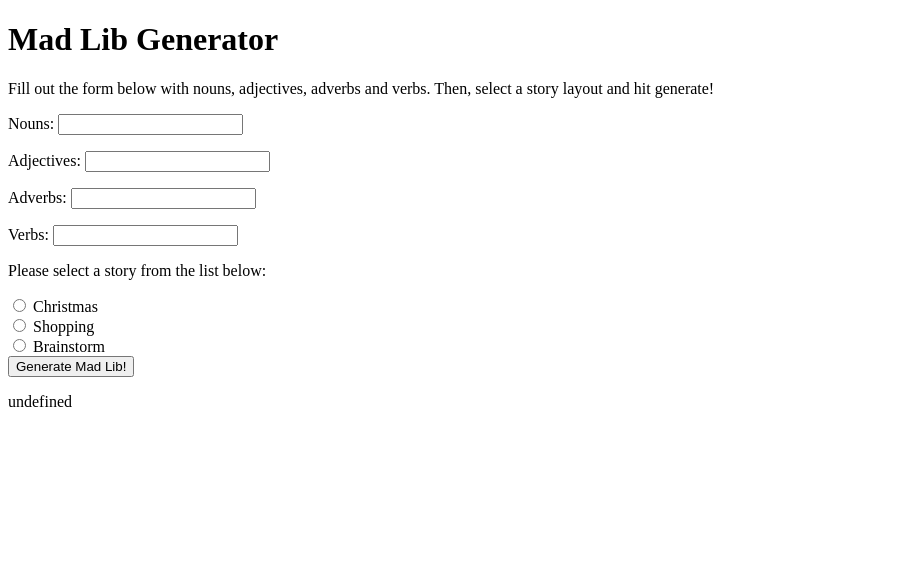
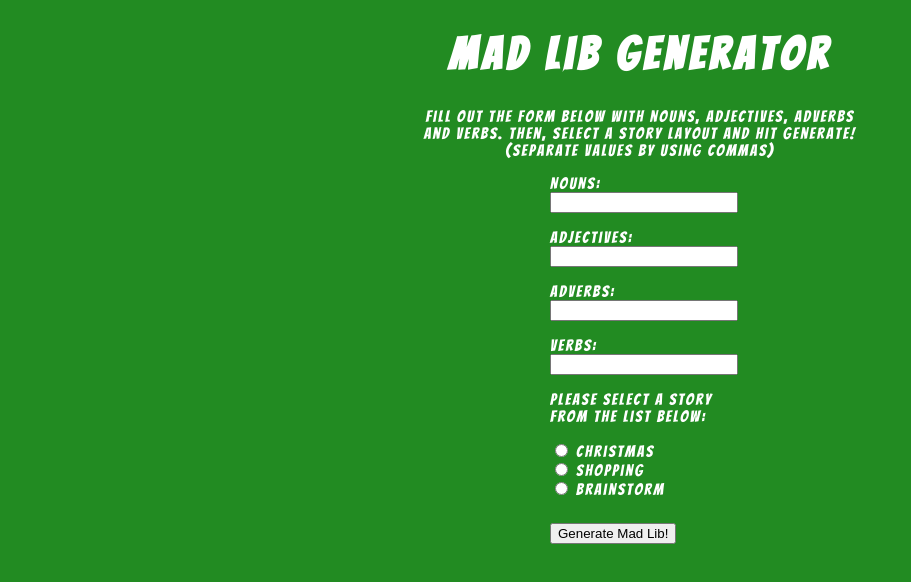
Before and after one commit to ryanadamwilson/madlib, a plain HTML site: page index.html in a window 1280 px wide. Shown: the whole page, without its empty margins (0-911 px from the left). Drawn offline with Linux system fonts and the light colour scheme.

Commit message:
Add a stylesheet, fixed the 'undefined' issue. Calling the setStory function twice, which was breaking it.

```diff
--- a/index.html
+++ b/index.html
@@ -2,13 +2,15 @@
 <html>
 <head>
   <meta charset="utf-8">
-  <title></title>
+  <link href='http://fonts.googleapis.com/css?family=Bangers' rel='stylesheet' type='text/css'>
+  <link rel="stylesheet" href='style.css' type="text/css">
+  <title>Mad Lib Generator</title>
 </head>
 <body>
 	<h1>Mad Lib Generator</h1>
 	<div class="wrapper">
 		<div id="intro-text">
-			<p>Fill out the form below with nouns, adjectives, adverbs and verbs. Then, select a story layout and hit generate!</p>
+			<p>Fill out the form below with nouns, adjectives, adverbs and verbs. Then, select a story layout and hit generate! <br>(separate values by using commas)</p>
 		</div>
 		<div id="user-input-words">
 			<p>Nouns: <input id="nouns" type="text" name="user-input-words"></p>
--- a/script.js
+++ b/script.js
@@ -2,7 +2,7 @@ var nouns = [];
 var adjectives = [];
 var adverbs = [];
 var verbs = [];
-
+console.log('nouns1:',nouns);
 var story;
 
 var backupNouns = ["parent", "car", "zebra", "incense"];
@@ -11,26 +11,58 @@ var backupAdverbs = ["gracefully", "foolishly", "often", "obnoxiously"];
 var backupVerbs = ["burp", "walk", "swing", "scream"];
 
 function generateMadLib() {
+	nouns = [];
+	adjectives = [];
+	adverbs = [];
+	verbs = [];
 	var addNouns = function() {
 		var userNouns = document.getElementById('nouns').value;
 		userNouns = userNouns.split(",");
 		nouns = nouns.concat(userNouns);
+		nouns.shift();
+		console.log('nouns2:',nouns);
 	};
 	var addAdjectives = function() {
 		var userAdjectives = document.getElementById('adjectives').value;
 		userAdjectives = userAdjectives.split(",");
 		adjectives = adjectives.concat(userAdjectives);
+		adjectives.shift();
 	};
 	var addAdverbs = function() {
 		var userAdverbs = document.getElementById('adverbs').value;
 		userAdverbs = userAdverbs.split(",");
 		adverbs = adverbs.concat(userAdverbs);
+		adverbs.shift();
 	};
 	var addVerbs = function() {
 		var userVerbs = document.getElementById('verbs').value;
 		userVerbs = userVerbs.split(",");
 		verbs = verbs.concat(userVerbs);
+		verbs.shift();
 	};
+	removeStory();
+	addNouns();
+	addVerbs();
+	addAdverbs();
+	addAdjectives();
+	addExtraWords();
+	var radios = document.getElementsByName('select-lib');
+	for (var i = 0; i < radios.length; i++) {
+		if (radios[i].checked) {
+			setStory(radios[i].value);
+		}
+	}
+	createStory();
+	console.log('nouns4:',nouns);
+	nouns = [];
+	verbs = [];
+	adverbs = [];
+	adjectives = [];
+	console.log('nouns4:',nouns);
+};
+function removeStory() {
+
+}
 function addExtraWords() {
 	if (nouns.length < 4) {
 		while (nouns.length !== 4) {
@@ -40,6 +72,7 @@ function generateMadLib() {
 				nouns.push(newWord);
 			}
 		}
+		console.log('nouns3:',nouns);
 	}
 	if (adjectives.length < 4) {
 		while (adjectives.length !== 4) {
@@ -69,14 +102,6 @@ function generateMadLib() {
 		}
 	}
 };
-	var radios = document.getElementsByName('select-lib');
-	for (var i = 0; i < radios.length; i++) {
-		if (radios[i].checked) {
-			setStory(radios[i].value);
-		}
-	}
-	setStory();
-};
 
 function setStory(radioValue) {
 	var christmas = 'Every Christmas we ' + verbs[0] + ' to a ' + adjectives[0] + ' tree farm far away. This is not just any ' + adjectives[1] + ' tree farm. My dad and I ' + verbs[1] + ' onto the ' + nouns[0] + ' to ' + verbs[2] + ' for the perfect ' + nouns[1] + '.  Some people like them ' + adjectives[2] + ', but I prefer them ' + adjectives[3] + '. After  searching for hours I usually ' + adverbs[0] + ' exclaim "Dad! The perfect tree is over there!" Off we ' + verbs[3] + ' to get the tree. The problem is we always forget the ' + nouns[2] + ' and the ' + nouns[3] + '. But at the end of the day we ' + adverbs[1] + ' get the tree and head home ' + adverbs[2] + '. "I wish it was Christmas all year round"  I ' + adverbs[3] + ' think to myself."';
@@ -93,7 +118,7 @@ function setStory(radioValue) {
 	}
 };
 
+function createStory() {
 	var storyWrapper = document.getElementById('story');
-var appendStory = document.createElement('p');
-appendStory.innerHTML = story;
-storyWrapper.appendChild(appendStory);
+	storyWrapper.innerHTML = story;
+};
--- /dev/null
+++ b/style.css
@@ -0,0 +1,42 @@
+html {
+	font-family: 'Bangers', cursive;
+	color: #fff;
+
+}
+body {
+	background: #228b22;
+}
+h1 {
+	font-family: 'Bangers', cursive;
+	text-align: center;
+	font-size: 45px;
+	letter-spacing: 5px;
+}
+.wrapper {
+	width: 900px;
+	margin: 0 auto;
+	text-align: center;
+	letter-spacing: 2px;
+}
+#intro-text {
+	text-align: center;
+	width: 50%;
+	margin: 0 auto;
+}
+#user-input-words {
+	width: 20%;
+	margin: 0 auto;
+	text-align: left;
+}
+#user-input-words input {
+	width: 100%;
+}
+.select-text {
+	text-align: left;
+	width: 20%;
+	margin: 0 auto;
+}
+
+.generate-lib {
+	margin:25px 0;
+}
```
Lines whose indentation alone changed are shown as unchanged.
